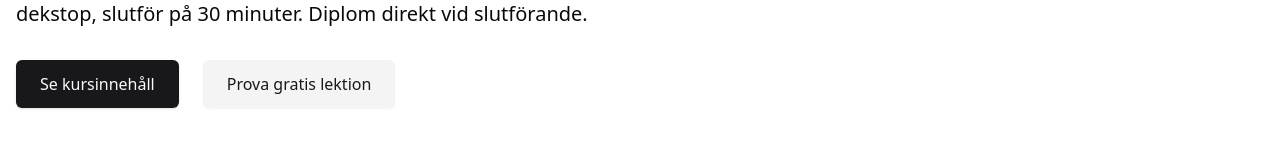
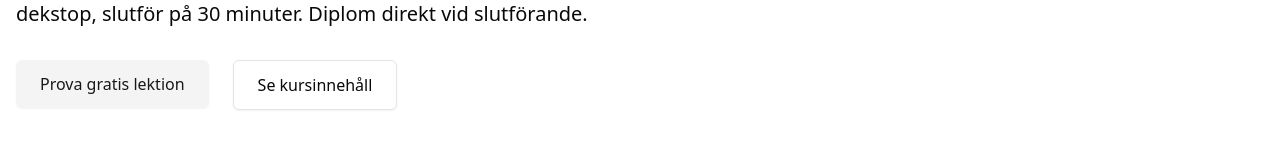
Before and after one commit to evilpaper/reliable, a Next.js app: page / in a window 1280 px wide. Shown: the part 379-539 px from the top of the page. Built offline with nearby package versions, Linux system fonts and the light colour scheme; no server answers; the database is empty.

Commit message:
Wire up buy button on landing, move see curruculum to outlined third button

```diff
--- a/src/app/(landing)/page.tsx
+++ b/src/app/(landing)/page.tsx
@@ -1,4 +1,5 @@
 import { CourseCard } from "@/components/courses/course-card";
+import { BuyCourseButton } from "@/components/landing/buy-course-button";
 import { Testimonial } from "@/components/landing/testimonial";
 import { Button } from "@/components/ui/button";
 import { getCourseById } from "@/db/queries/course";
@@ -23,14 +24,15 @@ export default async function Page() {
             direkt vid slutförande.
           </p>
           <section className="flex gap-6 mb-4">
-            <Button asChild className="w-auto self-start text-base md:p-6">
-              <Link href="/curriculum">Se kursinnehåll</Link>
-            </Button>
+            {course && <BuyCourseButton {...course} />}
             <Button
               variant="secondary"
               className="w-auto self-start text-base md:p-6"
             >
               Prova gratis lektion
+            </Button>
+            <Button asChild variant="outline" className="w-auto self-start text-base md:p-6">
+              <Link href="/curriculum">Se kursinnehåll</Link>
             </Button>
           </section>
         </div>
--- a/src/components/courses/course-card.tsx
+++ b/src/components/courses/course-card.tsx
@@ -25,7 +25,7 @@ export function CourseCard(course: Course) {
           Grundkurs i livsmedelshygien
         </h1>
         <div className="bg-yellow-200 py-2 px-4 rounded-md mb-4">
-          <p className="text-black">Lyssna på valfritt språk</p>
+          <p className="dtext-black">Lyssna på valfritt språk</p>
         </div>
         <div className="text-3xl font-bold mb-4">299 kr</div>
         <div className="mb-4">
@@ -55,7 +55,7 @@ export function CourseCard(course: Course) {
             router.push("/checkout");
           }}
         >
-          Köp kurs - 299 kr
+           {`Köp kurs - ${priceInSEK} kr`}
         </Button>
         <Button variant="secondary" className="w-full mb-4 text-base">
           Prova gratis lektion
--- a/src/components/landing/call-to-actions.tsx
+++ b/src/components/landing/buy-course-button.tsx
@@ -1,27 +1,25 @@
 "use client";
 
 import { Button } from "@/components/ui/button";
+import { Course } from "@/db/schema";
 import { useCart } from "@/features/cart/use-cart";
-import Link from "next/link";
 import { useRouter } from "next/navigation";
 
-export function CallToActions() {
+export function BuyCourseButton(course: Course) {
   const { addToCart } = useCart();
   const router = useRouter();
 
+  const {courseId, name, priceInSEK } = course;
+
   return (
     <>
-      <Button
+      <Button className="text-base md:p-6"
         onClick={() => {
-          // TODO: Don't hardcode this. Clean up db as well
-          addToCart("1", "Level 2 Food Hygiene and Safety for Cater", 299);
+          addToCart(courseId, name, priceInSEK);
           router.push("/checkout");
         }}
       >
-        Köp kurs - 299 kr
-      </Button>
-      <Button asChild variant="secondary">
-        <Link href="/curriculum">Se kursinnehåll</Link>
+        {`Köp kurs - ${priceInSEK} kr`}
       </Button>
     </>
   );
```
